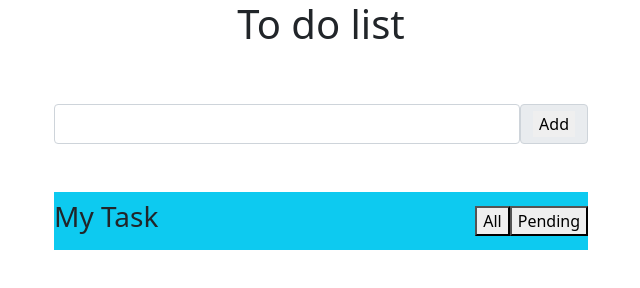
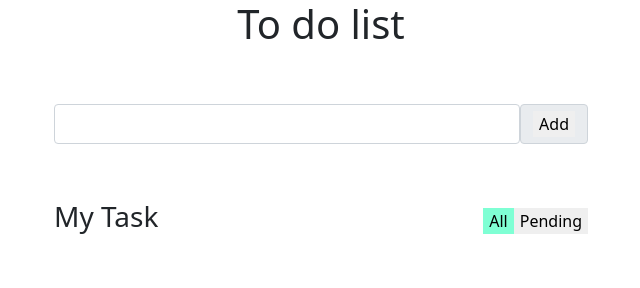
Before and after one commit to iffat04/To-do-list, a plain HTML site: page index.html in a window 1280 px wide. Both pictures are taken after a click on the button "All". Shown: the whole page, without its empty margins (319-959 px from the left). Drawn offline with nearby package versions, Linux system fonts and the light colour scheme.

Commit message:
2nd commit

```diff
--- a/app.js
+++ b/app.js
@@ -1,9 +1,11 @@
 var text_container = document.getElementById('todo-text');
 var task_container = document.getElementById('todo_list');
 //text_container.addEventListener('')
+var isDisplayPending =false;
 
 //getting task array from local storage
 let tasks =JSON.parse((localStorage.getItem('tasks-list')));
+
 
 //delete task
 function deleteTask(e){
@@ -19,6 +21,8 @@ displayTask();
 function updateStatus(e){
     console.log(e);
     const update_id = e.parentNode.id;
+    e.parentNode.parentNode.style.textDecoration = "line-through";
+
     e.classList.add('complete');
     tasks[update_id].status="completed";
     localStorage.setItem('tasks-list',JSON.stringify(tasks));
@@ -31,8 +35,14 @@ function displayTask(){
     if(tasks){
         console.log(tasks)
         let li= "";
-
-    tasks.forEach((task,id)=>{
+    var display_task=[];
+    if(isDisplayPending){
+        display_task = tasks.filter(task=>task.status==='pending')
+    }
+    else{
+    display_task = tasks;
+    }
+    display_task.forEach((task,id)=>{
         console.log(id,task);
         //const div = document.createElement("div");
         //div.classList.add("singleTask");
@@ -109,3 +119,24 @@ document.getElementById('input-form').addEventListener('submit',(e)=>{
 
 
 })
+const items = document.getElementsByClassName('catagory_button');
+const bg_pending = document.getElementById('pending');
+const bg_all =  document.getElementById('all');
+for(const item of items){
+    item.addEventListener('click',(e)=>{
+        console.log('button clicked',e.target.id);
+
+        if(e.target.id==="all"){
+        isDisplayPending = false;
+        bg_all.style.backgroundColor= "aquamarine";
+        bg_pending.style.backgroundColor="rgb(239, 239, 239)"
+        }
+        else{
+            isDisplayPending=true;
+            bg_pending.style.backgroundColor= "aquamarine";
+            bg_all.style.backgroundColor="rgb(239, 239, 239)"
+        }
+        displayTask();
+
+    })
+}
--- a/index.css
+++ b/index.css
@@ -1,7 +1,12 @@
 #enter{
     cursor: pointer;
 }
-
+.catagory_button{
+    border: none;
+}
+#all{
+    background-color: aquamarine;
+}
 .singleTask:hover li{
     box-shadow: -5px 0px 18px #4891c2 inset;
 }
--- a/index.html
+++ b/index.html
@@ -36,11 +36,11 @@
 
 
                         <div class="list-group mt-5 ">
-                            <div class="navbar bg-info">
+                            <div class="navbar">
                                 <h3>My Task</h3>
                                 <span class="d-flex ">
-                                 <button>All</button>
-                                 <button>Pending</button>
+                                 <button class="catagory_button" id="all">All</button>
+                                <button class="catagory_button" id="pending">Pending</button>
                                 </span>
                             </div>
 
```
